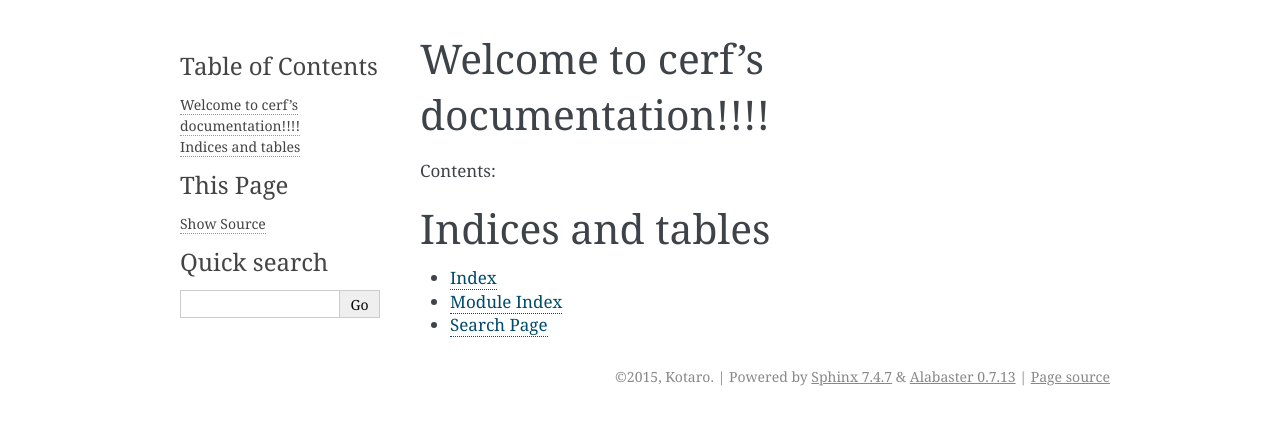
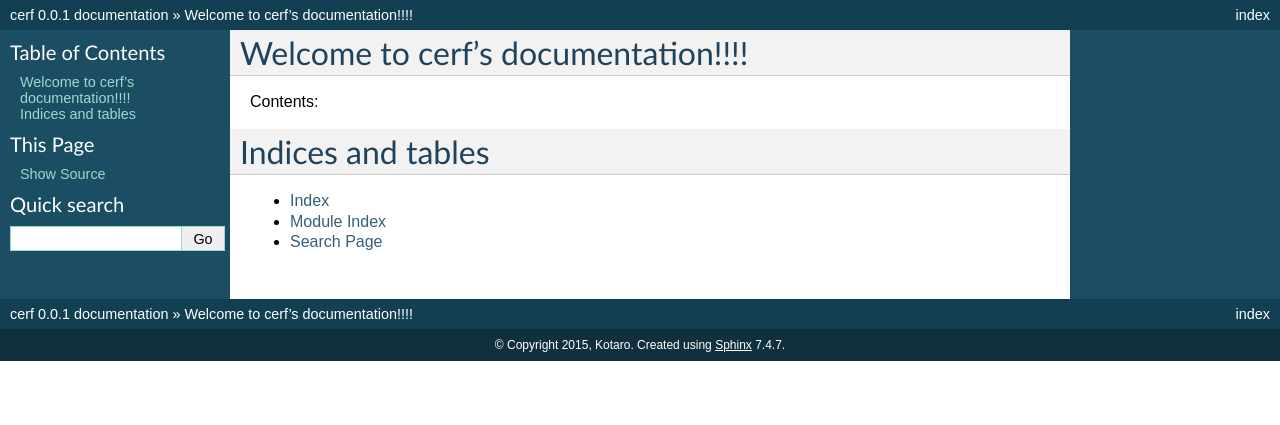
Before and after one commit to kotarotanahashi/cerf, a Sphinx documentation site: the page built from docs/index.rst, in a window 1280 px wide. Shown: the top 425 px of the page. Built offline with Sphinx 7.4.7, drawn with Linux system fonts in a browser that asks for light colours.

Commit message:
change theme

```diff
--- a/docs/conf.py
+++ b/docs/conf.py
@@ -29,6 +29,7 @@ import shlex
 # Add any Sphinx extension module names here, as strings. They can be
 # extensions coming with Sphinx (named 'sphinx.ext.*') or your custom
 # ones.
+"""
 extensions = [
     'sphinx.ext.autodoc',
     'sphinx.ext.intersphinx',
@@ -38,6 +39,7 @@ extensions = [
     'sphinx.ext.ifconfig',
     'sphinx.ext.viewcode',
 ]
+"""
 
 # Add any paths that contain templates here, relative to this directory.
 templates_path = ['_templates']
@@ -116,7 +118,7 @@ todo_include_todos = True
 
 # The theme to use for HTML and HTML Help pages.  See the documentation for
 # a list of builtin themes.
-html_theme = 'alabaster'
+html_theme = 'classic'
 
 # Theme options are theme-specific and customize the look and feel of a theme
 # further.  For a list of options available for each theme, see the
```
